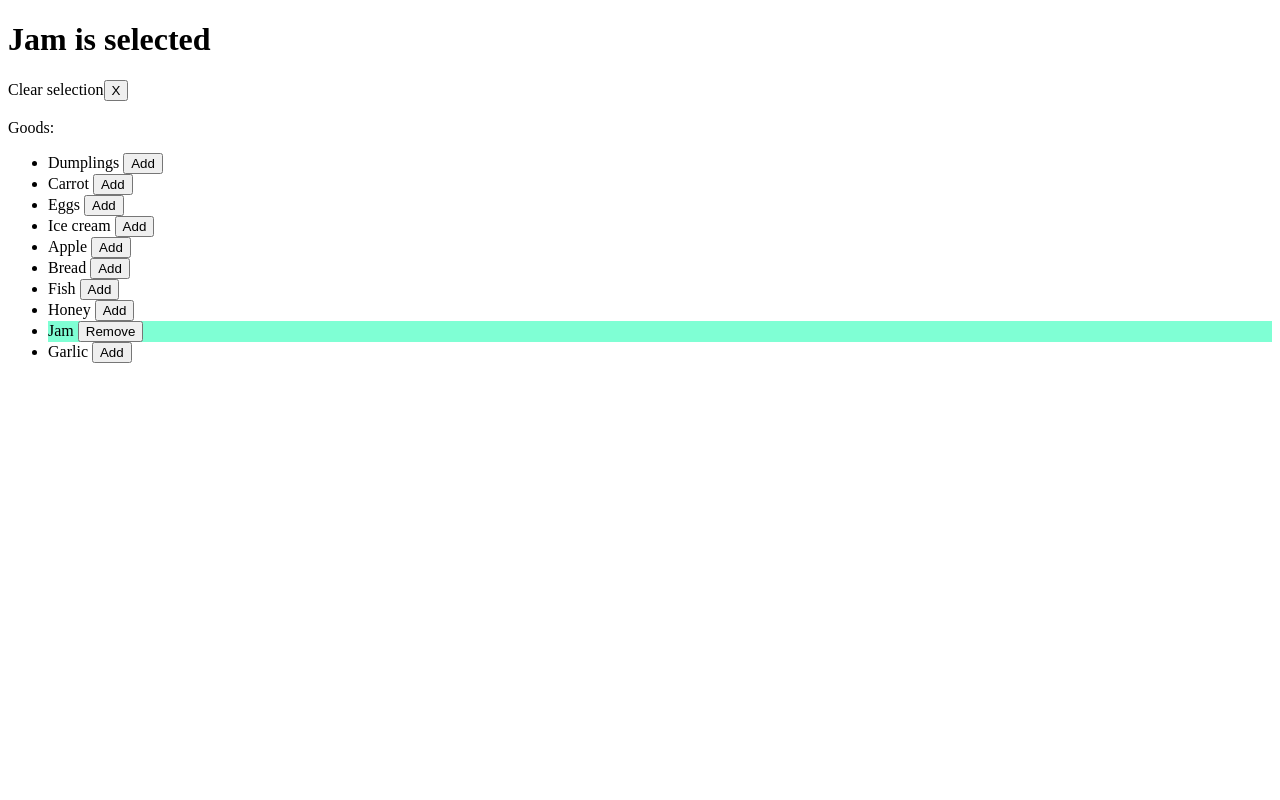
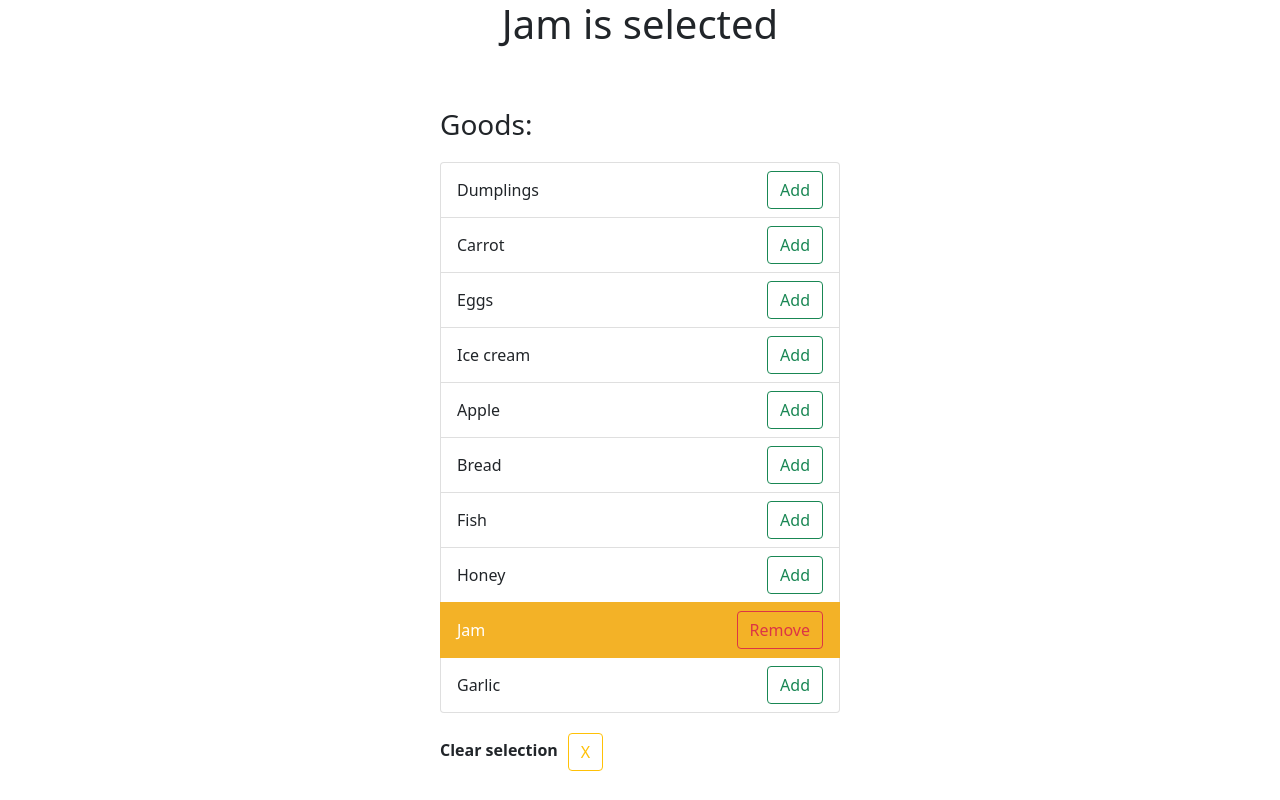
Before and after one commit to mate-academy/react_goods-selector, a React (Create React App) app: page / in a window 1280 px wide. Built offline with nearby package versions, Linux system fonts and the light colour scheme.

Commit message:
Some improvs, bootstrap added

```diff
--- a/public/index.html
+++ b/public/index.html
@@ -4,6 +4,7 @@
     <meta charset="utf-8" />
     <meta name="viewport" content="width=device-width, initial-scale=1" />
     <title>Static list of todos</title>
+    <link href="https://cdn.jsdelivr.net/npm/bootstrap@5.1.3/dist/css/bootstrap.min.css" rel="stylesheet" integrity="sha384-1BmE4kWBq78iYhFldvKuhfTAU6auU8tT94WrHftjDbrCEXSU1oBoqyl2QvZ6jIW3" crossorigin="anonymous">
   </head>
   <body>
     <div id="root"></div>
--- a/src/App.scss
+++ b/src/App.scss
@@ -1,14 +1,34 @@
-// styles go here
-.list {
-  &__item {
-    &--selected {
-      background-color: aquamarine;
-    }
-  }
+.App {
+  display: flex;
+  flex-direction: column;
 }
 
-.button {
-  &__clear {
-    display: inline-block;
-  }
+.title {
+  height: 100px;
+  text-align: center;
 }
+
+.clear-button {
+  display: inline-block;
+  margin-left: 10px;
+}
+
+.content {
+  align-self: center;
+}
+
+.list{
+  margin: 20px 0 20px;
+  width: 400px;
+}
+
+.list-group-item {
+  display: flex;
+  justify-content: space-between;
+  align-items: center;
+}
+
+.list-group-item.active {
+  background-color: rgb(243, 178, 39);
+  border-color: rgb(243, 178, 39);
+}
--- a/src/App.tsx
+++ b/src/App.tsx
@@ -1,6 +1,5 @@
 import React from 'react';
-// import classNames from 'classnames';
-// import { isPropertySignature } from 'typescript';
+import classNames from 'classnames';
 import './App.scss';
 
 const goodsFromServer: string[] = [
@@ -21,7 +20,7 @@ type State = {
 };
 
 class App extends React.Component<{}, State> {
-  state = {
+  state: State = {
     selectedGoods: ['Jam'],
   };
 
@@ -52,16 +51,20 @@ class App extends React.Component<{}, State> {
   showSelectedGoods = () => {
     const { selectedGoods } = this.state;
 
-    if (selectedGoods.length === 0) {
+    switch (selectedGoods.length) {
+      case 0:
         return 'No goods selected';
+
+      case 1:
+        return `${selectedGoods[0]} is selected`;
+
+      default: {
+        const selectedGoodsAsString = selectedGoods.slice(0, -1).join(', ');
+        const lastSelectedGood = selectedGoods[selectedGoods.length - 1];
+
+        return `${selectedGoodsAsString} and ${lastSelectedGood} are selected`;
       }
-
-    if (selectedGoods.length === 1) {
-      return `${selectedGoods[0]} is selected`;
     }
-
-    return `${selectedGoods.slice(0, -1).join(', ')}`
-    + ` and ${selectedGoods[selectedGoods.length - 1]} are selected`;
   };
 
   render() {
@@ -69,51 +72,54 @@ class App extends React.Component<{}, State> {
 
     return (
       <div className="App">
-        <h1>
-          {this.showSelectedGoods()}
-        </h1>
-        {selectedGoods.length > 0 && (
-          <>
-            Clear selection
-            <button
-              type="button"
-              onClick={this.clearGoods}
-              className="button__clear"
-            >
-              X
-            </button>
-          </>
-        )}
+        <h1 className="title">{this.showSelectedGoods()}</h1>
+        <div className="content">
+          <h3>Goods:</h3>
 
-        <br />
-        <br />
-        Goods:
-        <br />
-        <ul>
+          <ul className="list list-group">
             {goodsFromServer.map(good => (
               <li
                 key={good}
-              className={`list__item ${selectedGoods.includes(good)
-                ? 'list__item--selected'
-                : ''
-              }`}
+                className={classNames('list__item', 'list-group-item',
+                  { active: selectedGoods.includes(good) })}
               >
                 {good}
                 {'   '}
                 {selectedGoods.includes(good)
                   ? (
-                  <button type="button" onClick={() => this.removeGood(good)}>
+                    <button
+                      type="button"
+                      onClick={() => this.removeGood(good)}
+                      className="btn btn-outline-danger"
+                    >
                       Remove
                     </button>
                   )
                   : (
-                  <button type="button" onClick={() => this.addGood(good)}>
+                    <button
+                      type="button"
+                      onClick={() => this.addGood(good)}
+                      className="btn btn-outline-success"
+                    >
                       Add
                     </button>
                   )}
               </li>
             ))}
           </ul>
+          {selectedGoods.length > 0 && (
+            <>
+              <strong>Clear selection</strong>
+              <button
+                type="button"
+                onClick={this.clearGoods}
+                className="btn btn-outline-warning clear-button"
+              >
+                X
+              </button>
+            </>
+          )}
+        </div>
       </div>
     );
   }
```
Lines whose indentation alone changed are shown as unchanged.
